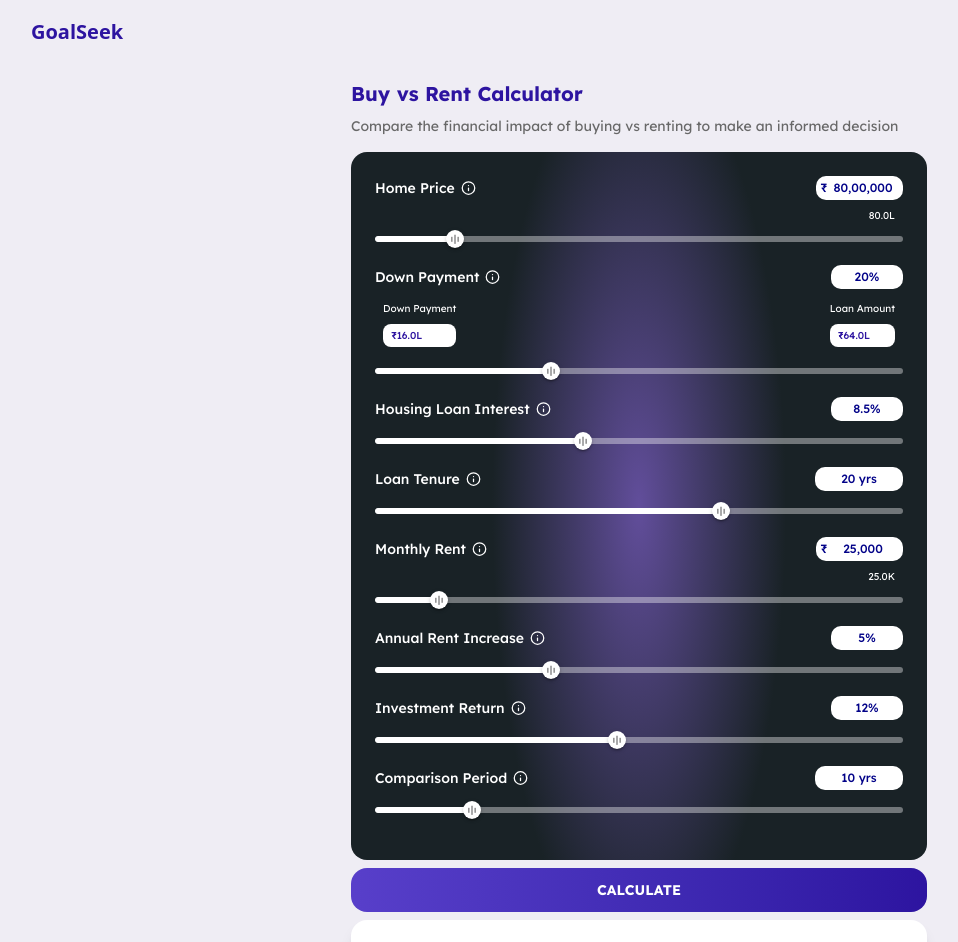
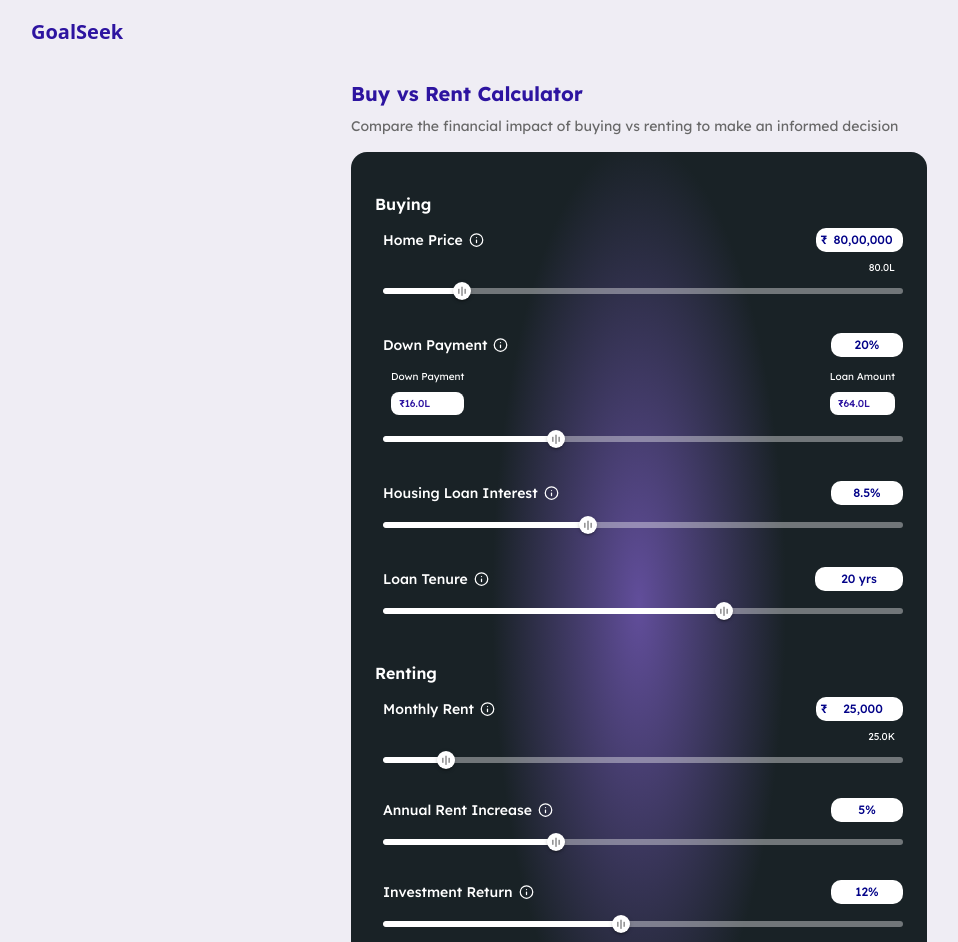
Before and after one commit to SerDunk/financial-calculators, a Next.js app: page /calculators/buy-vs-rent in a window 1280 px wide. Shown: the top 942 px of the page, without its empty margins (1-959 px from the left). Built offline with nearby package versions, Linux system fonts and the light colour scheme.

Commit message:
Added subheading for rent and buying parameters

```diff
--- a/src/app/calculators/buy-vs-rent/page.js
+++ b/src/app/calculators/buy-vs-rent/page.js
@@ -197,6 +197,10 @@ const BuyVsRentCalculator = () => {
               "radial-gradient(ellipse 113px 357px at center, #8362D1 -60%, #192226 130%)",
           }}
         >
+          <h2 className="text-white text-base font-semibold mt-4 mb-1">
+            Buying
+          </h2>
+          <div className="flex flex-col gap-4 mt-3 ml-2">
             {/* Home Price */}
             <div className="mb-1">
               <div className="flex text-sm justify-between items-center text-white font-medium">
@@ -394,7 +398,9 @@ const BuyVsRentCalculator = () => {
                       setInterestRate(raw === "" ? 0 : parseFloat(raw));
                     }}
                     onFocus={(e) =>
-                    setInterestRateInput(e.target.value.replace(/[^0-9.]/g, ""))
+                      setInterestRateInput(
+                        e.target.value.replace(/[^0-9.]/g, "")
+                      )
                     }
                     onBlur={() =>
                       parseAndSetNumericValue(
@@ -501,7 +507,11 @@ const BuyVsRentCalculator = () => {
                 }}
               />
             </div>
-
+          </div>
+          <h2 className="text-white text-base font-semibold mt-6 mb-3">
+            Renting
+          </h2>
+          <div className="flex flex-col gap-3 ml-2">
             {/* Monthly Rent */}
             <div className="mb-1">
               <div className="flex text-sm justify-between items-center text-white font-medium">
@@ -802,6 +812,7 @@ const BuyVsRentCalculator = () => {
               />
             </div>
           </div>
+        </div>
 
         <button
           onClick={handleCalculate}
--- a/src/components/ChartDisplay.js
+++ b/src/components/ChartDisplay.js
@@ -11,7 +11,6 @@ import {
   PointElement,
   LineElement,
 } from "chart.js";
-import { lexend } from "../../public/fonts";
 
 ChartJS.register(
   ArcElement,
```
Lines whose indentation alone changed are shown as unchanged.
